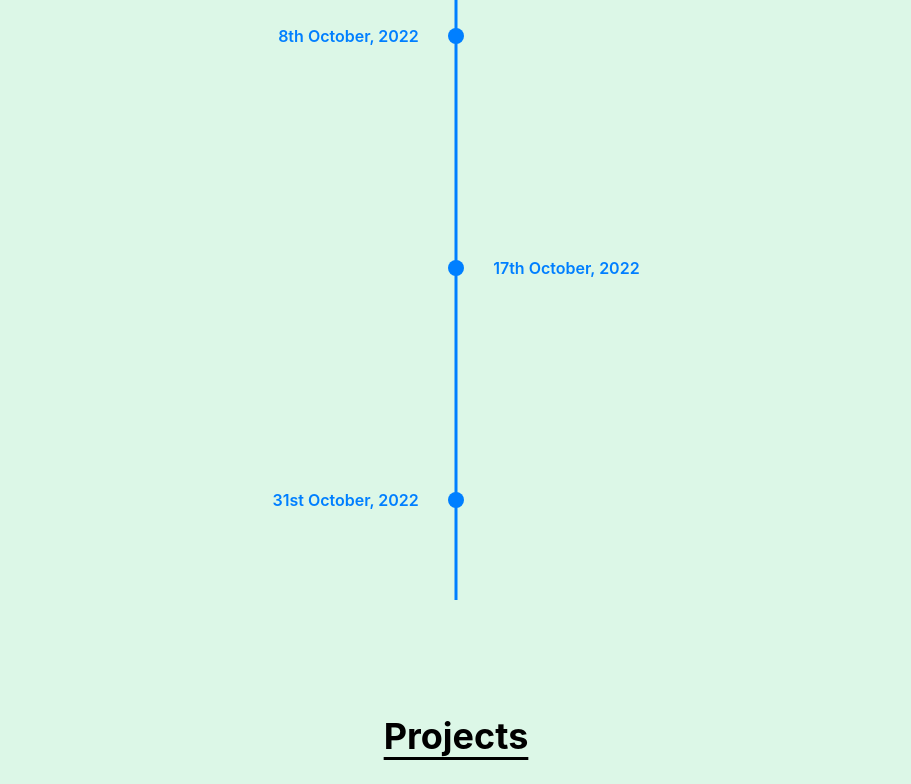
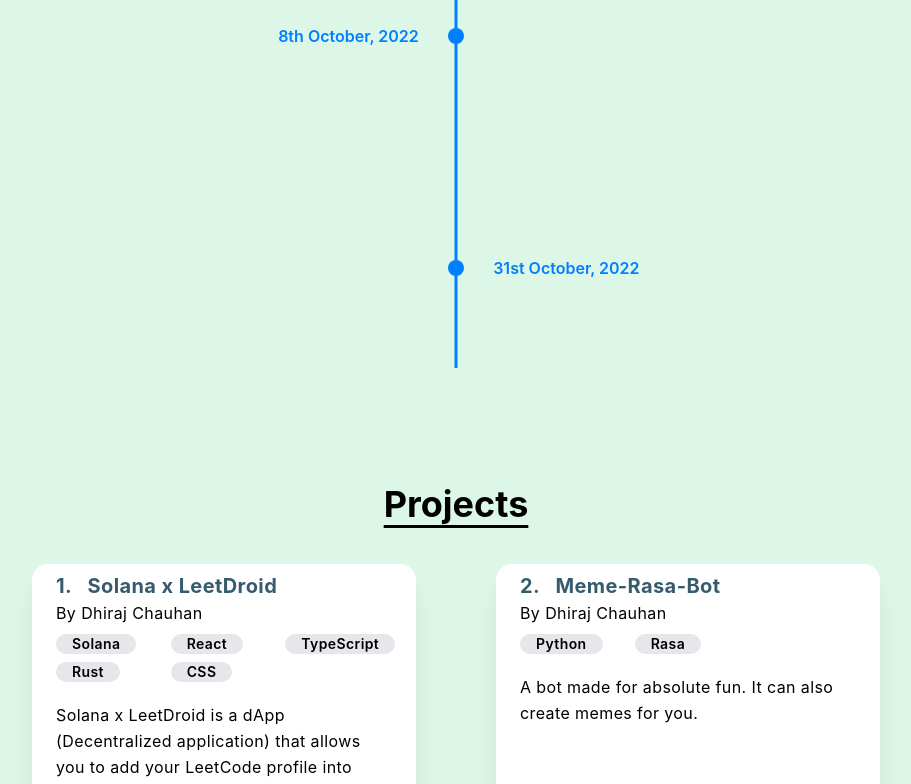
Before and after one commit to CerritusCodersComm/community-website, a Next.js app: page /events/hacking-the-hacktoberfest in a window 1280 px wide. Shown: the part 4513-5297 px from the top of the page, without its empty margins (184-1095 px from the left). Built offline with nearby package versions, Linux system fonts and the light colour scheme; a web font is replaced by a local one.

Commit message:
removed arbitrary event card

```diff
--- a/src/components/event/events.ts
+++ b/src/components/event/events.ts
@@ -117,14 +117,6 @@ export const subevents: SubEventProps[] = [
     // cardDetailedText: "This twitter space will help you get detailed understanding of open source contributions and how you can become better contributor through HACKTOBERFEST."
   },
   {
-    idx: 2,
-    id: "hacktoberfest_sub_3",
-    title: "17th October, 2022",
-    cardTitle: "To Be Decided",
-    url: "",
-    cardDetailedText: `Soon will be updated`,
-  },
-  {
     idx: 3,
     id: "hacktoberfest_sub_3",
     title: "31st October, 2022",
```
